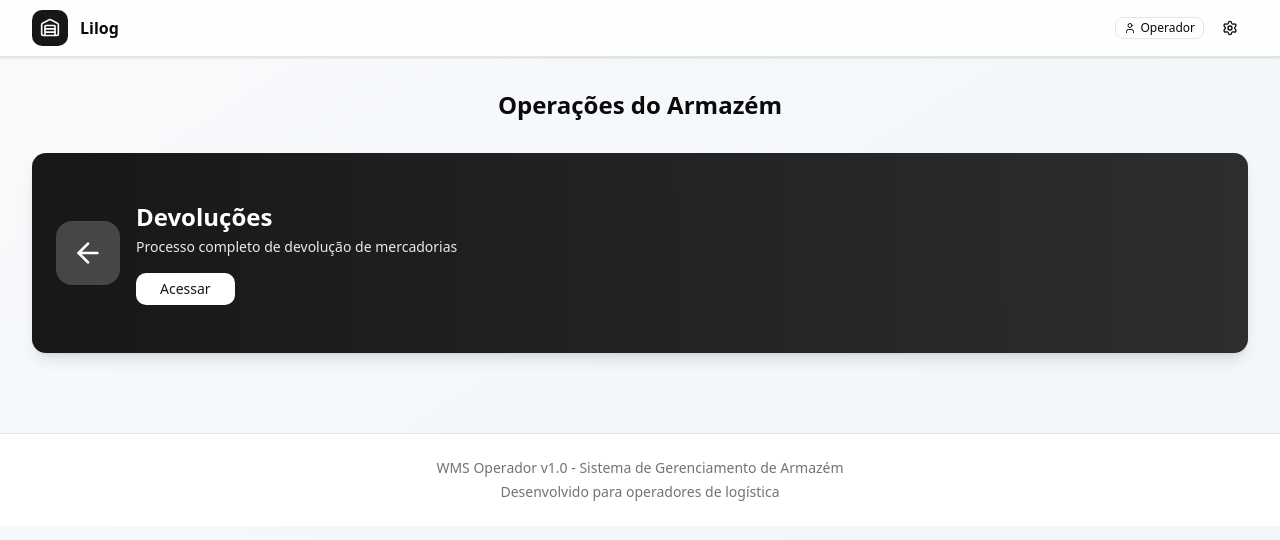
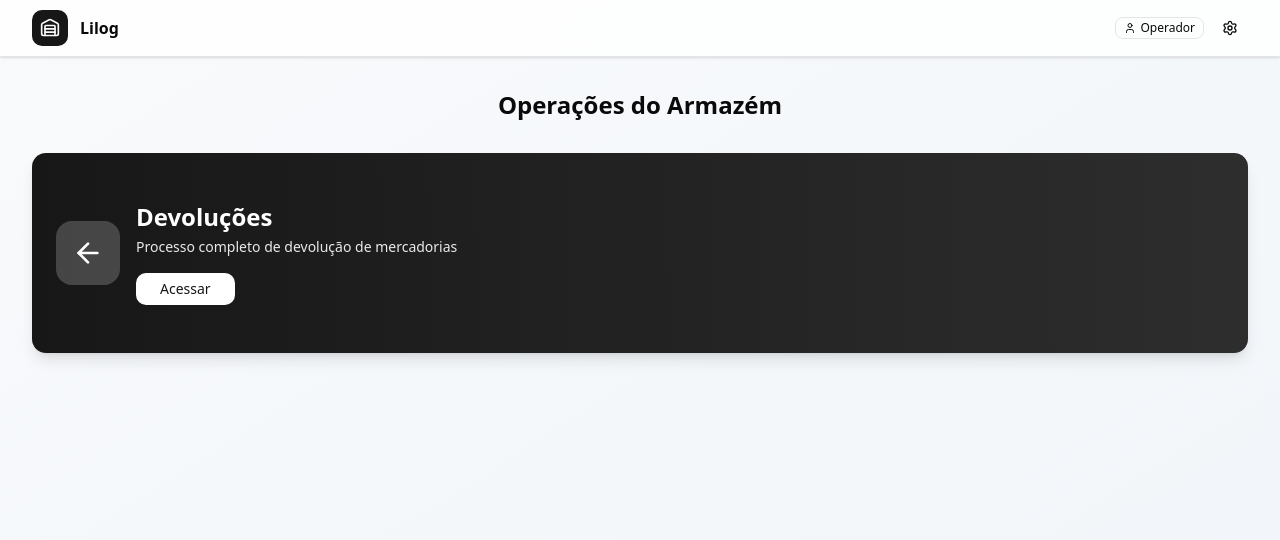
Before and after one commit to krlosrosa/pwa-lilog, a Next.js app: page / in a window 1280 px wide. Shown: the top 540 px of the page. Built offline with nearby package versions, Linux system fonts and the light colour scheme.

Commit message:
ajuste footer

```diff
--- a/src/app/page.tsx
+++ b/src/app/page.tsx
@@ -62,14 +62,6 @@ export default function Home() {
       </main>
 
       {/* Footer */}
-      <footer className="bg-white dark:bg-slate-900 border-t mt-12">
-        <div className="max-w-7xl mx-auto px-4 sm:px-6 lg:px-8 py-6">
-          <div className="text-center text-sm text-muted-foreground">
-            <p>WMS Operador v1.0 - Sistema de Gerenciamento de Armazém</p>
-            <p className="mt-1">Desenvolvido para operadores de logística</p>
-          </div>
-        </div>
-      </footer>
     </div>
   );
 }
```
